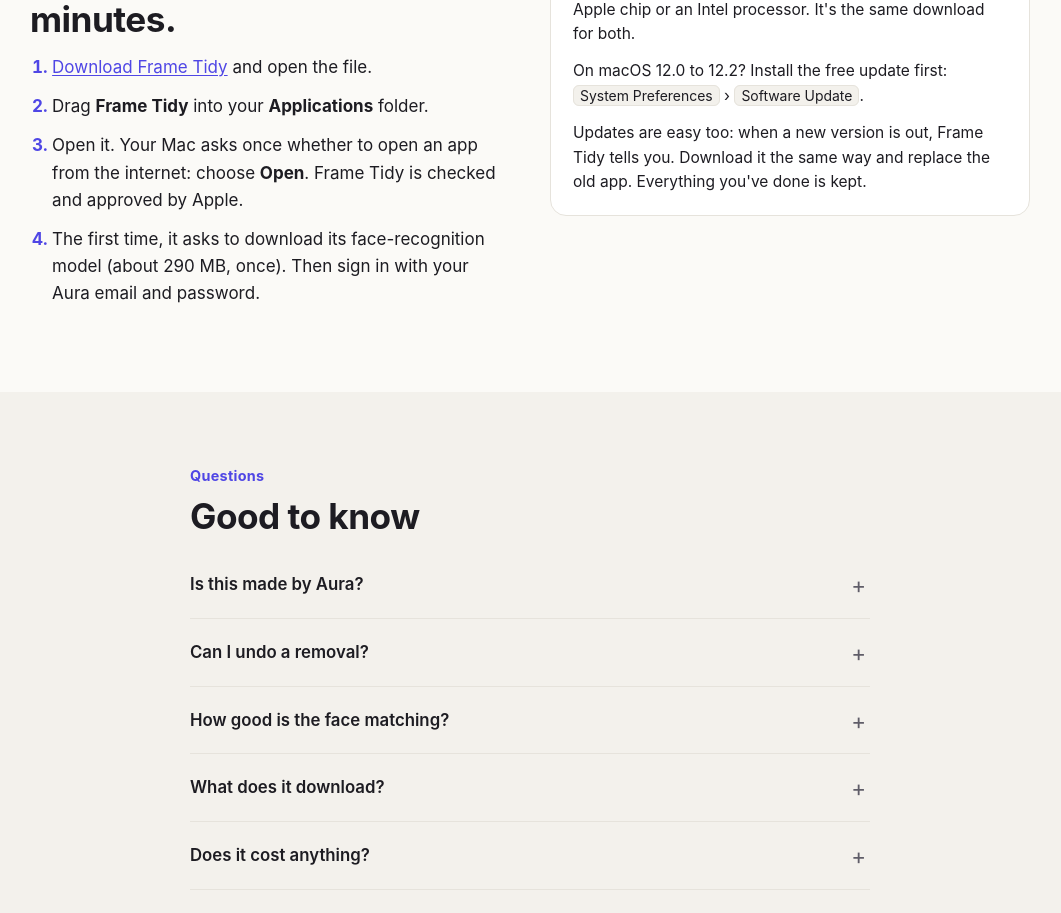
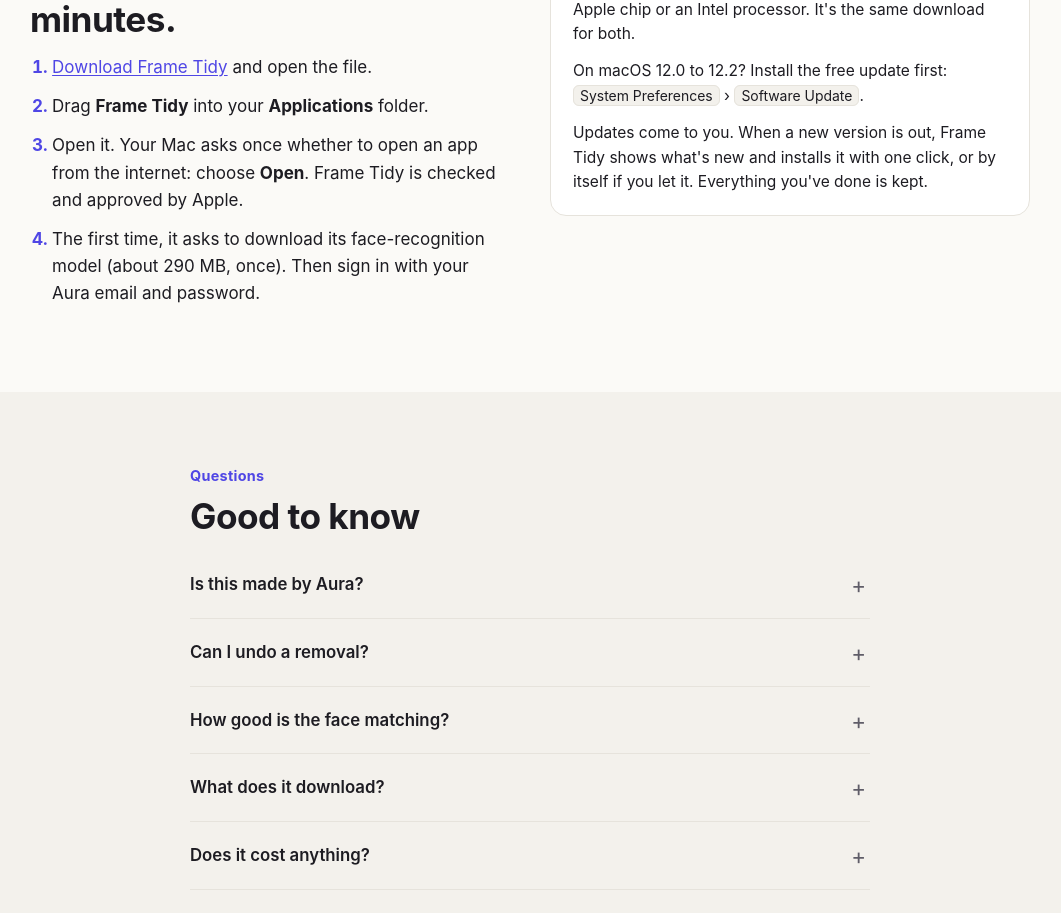
Before and after one commit to walensis-labs/frame-tidy, a plain HTML site: page docs/site/index.html in a window 1280 px wide. Shown: the part 3320-4233 px from the top of the page, without its empty margins (110-1171 px from the left). Drawn offline with Linux system fonts and the light colour scheme; no server answers.

Commit message:
Say that the Mac app now updates itself
Co-Authored-By: Claude Opus 5.5 <noreply@anthropic.com>
Claude-Session: https://claude.ai/code/session_01659s1AtPoJUUXGxwAYqVLP

```diff
--- a/docs/site/index.html
+++ b/docs/site/index.html
@@ -289,7 +289,7 @@
       <h3>Which Macs?</h3>
       <p>Any Mac with macOS 12.3 (Monterey) or newer, with an Apple chip or an Intel processor. It's the same download for both.</p>
       <p>On macOS 12.0 to 12.2? Install the free update first: <kbd>System Preferences</kbd> › <kbd>Software Update</kbd>.</p>
-      <p>Updates are easy too: when a new version is out, Frame Tidy tells you. Download it the same way and replace the old app. Everything you've done is kept.</p>
+      <p>Updates come to you. When a new version is out, Frame Tidy shows what's new and installs it with one click, or by itself if you let it. Everything you've done is kept.</p>
     </div>
   </div>
 </section>
```
Also changed, not shown: 1 other file.
